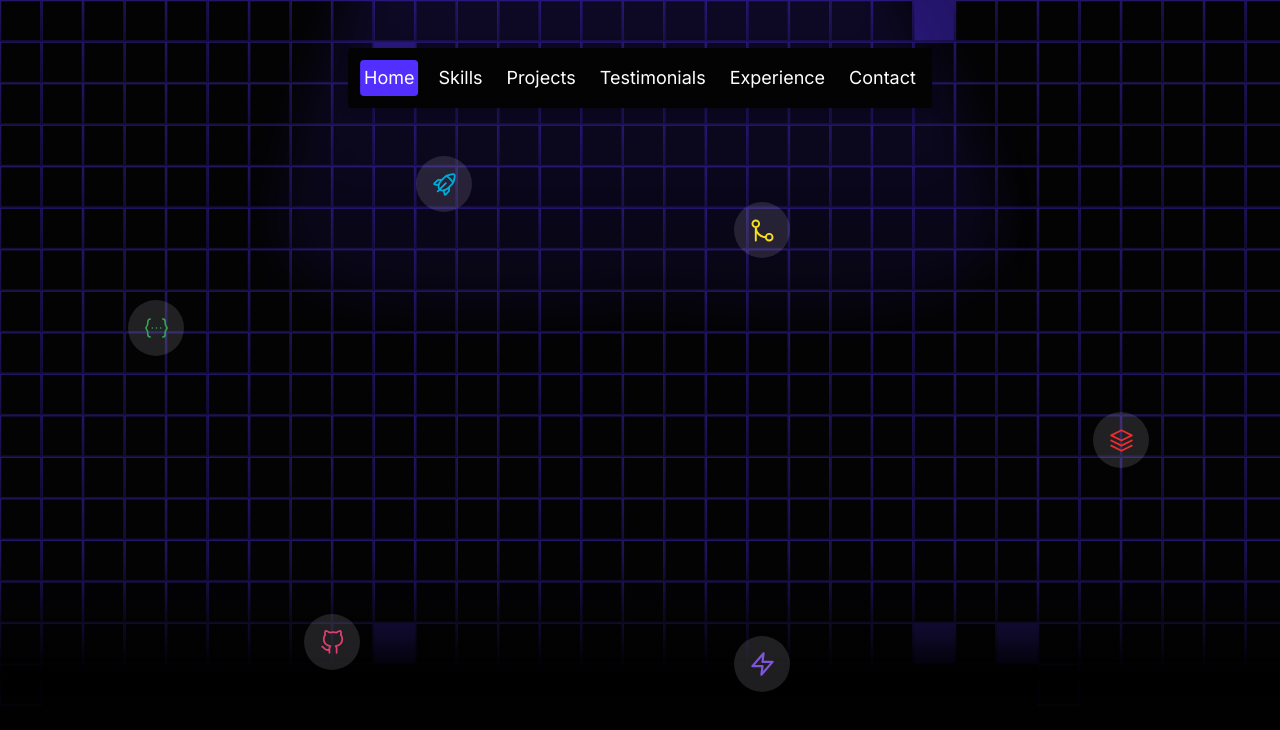
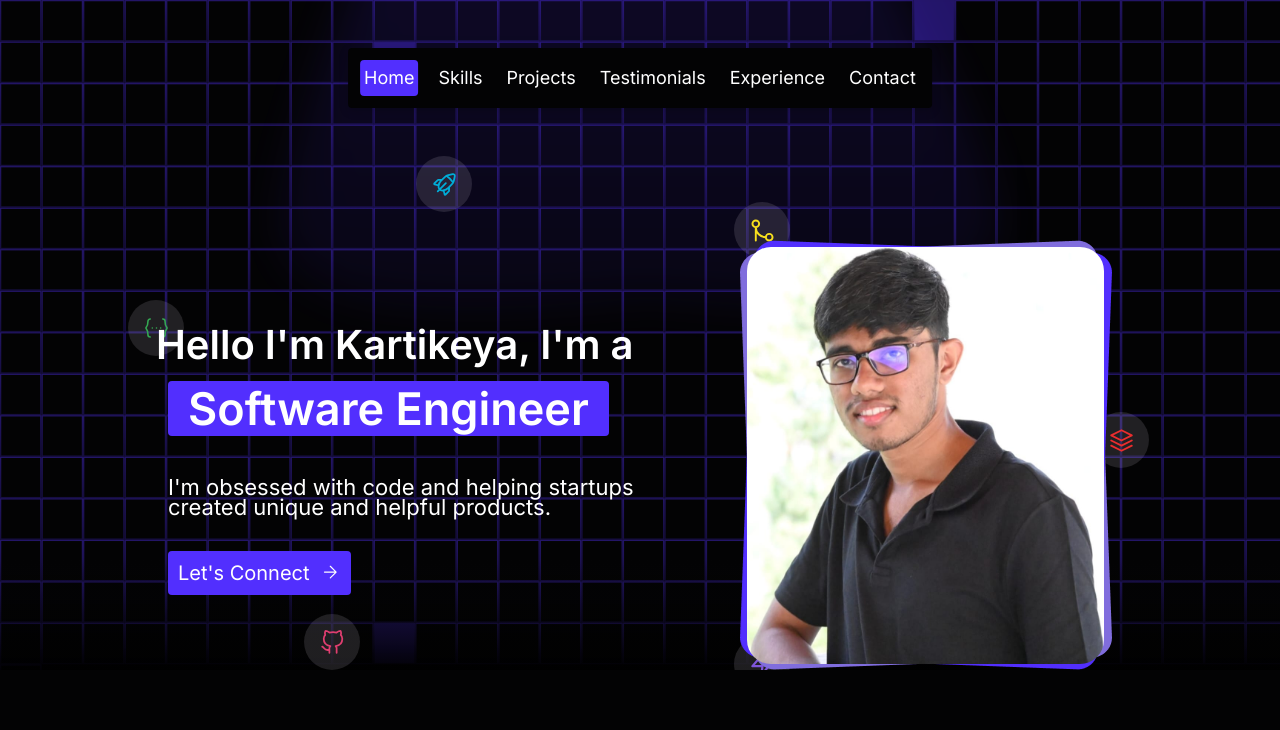
Before and after one commit to Kaarti22/portfolio-application, a Next.js app: page / in a window 1280 px wide. Shown: the top 730 px of the page. Built offline with nearby package versions, Linux system fonts and the light colour scheme.

Commit message:
hero section completed

```diff
--- /dev/null
+++ b/app/components/Hero/Hero.tsx
@@ -0,0 +1,54 @@
+import Image from "next/image";
+import React from "react";
+
+const Hero = () => {
+  return (
+    <section className="relative flex flex-row items-center z-20 mx-auto md:gap-[37px] md:mx-10">
+      <div className="flex flex-col gap-[13px] items-center md:gap-[34px] md:my-[58px] md:items-start">
+        <h1 className="text-2xl/1 text-center font-semibold block md:text-[40px] md:text-start md:inline">
+          <span className="-ml-3"></span>
+          Hello I'm Kartikeya, I'm a{" "}
+          <span className="block text-[27px] highlight mt-2 md:text-[45px] md:inline md:mt-0">
+            Software Engineer
+          </span>
+        </h1>
+        <p className="text-center text-sm mx-6 md:text-[22px] md:text-start md:mx-0">
+          I'm obsessed with code and helping startups created unique and helpful
+          products.
+        </p>
+        <a
+          href="mailto:kaartimondi@gmail.com"
+          className="self-center bg-primary text-white p-2.5 rounded flex gap-2.5 items-center text-sm md:self-start md:text-xl/6"
+        >
+          Let's Connect
+          <img src="/arrow_right_icon.svg" alt="Arrow Right Icon" />
+        </a>
+      </div>
+      <div>
+        <Image
+          src={"/profile_light_purple.png"}
+          alt="Light Purple Rectangle"
+          width={372}
+          height={430}
+          className="hidden md:block w-[372px] h-[430px] absolute right-0 -z-10"
+        />
+        <Image
+          src={"/profile_dark_purple.png"}
+          alt="Dark Purple Rectangle"
+          width={372}
+          height={430}
+          className="hidden md:block w-[372px] h-[430px] absolute right-0 -z-10"
+        />
+        <Image
+          src={"/profile_picture.png"}
+          alt="Profile Picture"
+          width={357}
+          height={417}
+          className="hidden md:block min-w-[357px] h-[417px] z-10 mr-[7.7px] my-[6.5px] rounded-3xl"
+        />
+      </div>
+    </section>
+  );
+};
+
+export default Hero;
--- /dev/null
+++ b/app/components/Sections.tsx
@@ -0,0 +1,10 @@
+import React from 'react'
+import Hero from './Hero/Hero'
+
+const Sections = () => {
+  return <main className="flex flex-col gap-[142px] w-full md:max-w-screen-lg pt-[236px] md:pt-60 mx-auto">
+    <Hero/>
+  </main>
+}
+
+export default Sections
--- a/app/globals.css
+++ b/app/globals.css
@@ -30,4 +30,8 @@
   .circle-icon {
     @apply flex items-center justify-center rounded-full w-11 h-11 md:w-14 md:h-14 bg-[#f4ebff] bg-opacity-[12%] absolute;
   }
+
+  .highlight {
+    @apply bg-primary text-white px-5 rounded-[4px];
+  }
 }
--- a/app/page.tsx
+++ b/app/page.tsx
@@ -1,9 +1,10 @@
 import TopBackground from "./components/Hero/TopBackground";
 import Navbar from "./components/Navbar";
+import Sections from "./components/Sections";
 
 export default function Home() {
   return <div className="relative overflow-clip" id="home">
-    <div className="w-screen h-screen"></div>
+    <Sections/>
     <Navbar/>
     <TopBackground/>
   </div>
```
Also changed, not shown: public/profile_picture.png.
